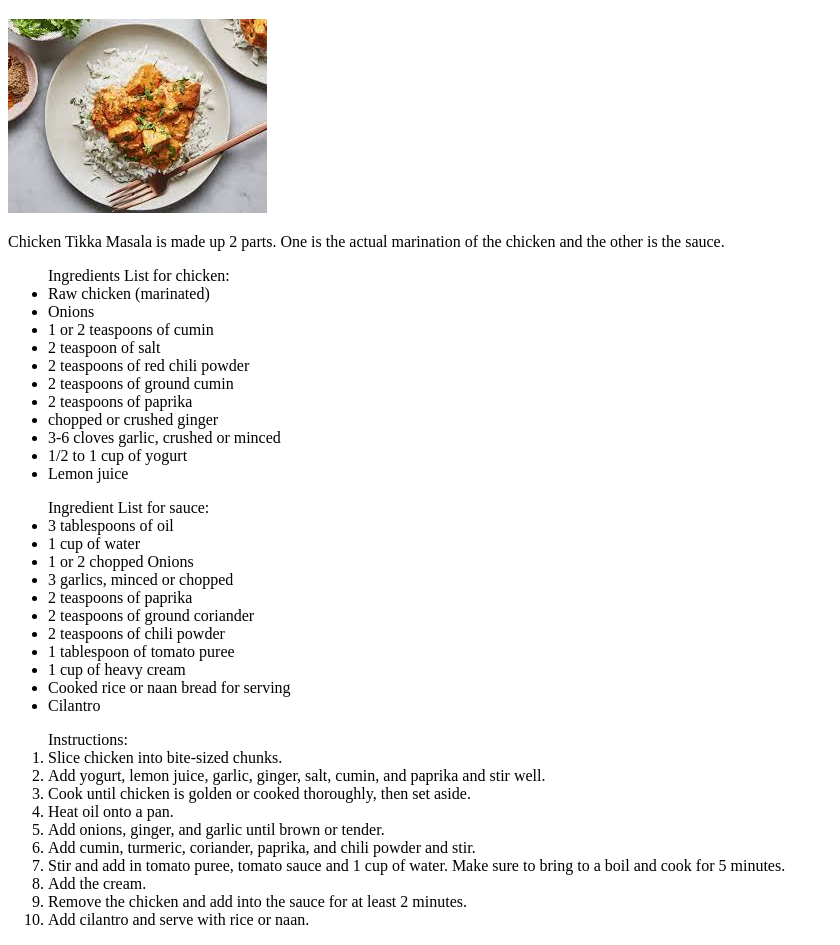
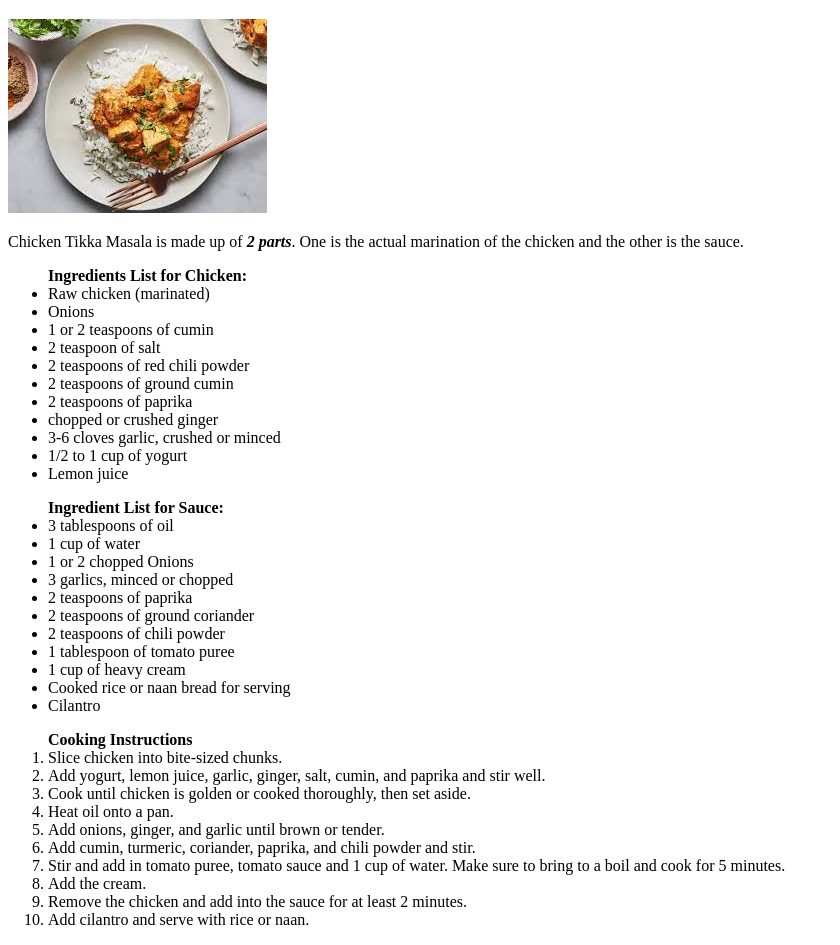
Before and after one commit to fmk1992/Recipes, a plain HTML site: page recipes/ChickenTikkarecipe.html in a window 1280 px wide. Shown: the part 61-1006 px from the top of the page, without its empty margins (0-840 px from the left). Drawn offline with Linux system fonts and the light colour scheme.

Commit message:
Added bold and italicized texts and layout

```diff
--- a/recipes/ChickenTikkarecipe.html
+++ b/recipes/ChickenTikkarecipe.html
@@ -9,10 +9,10 @@
 <body>
     <h1>Chicken Tikka Masala</h1>
     <img src="images/chicken tikka.jpeg" alt="Chicken Tikka Masala">
-    <p>Chicken Tikka Masala is made up 2 parts.
+    <p>Chicken Tikka Masala is made up of <strong><em>2 parts</strong></em>.
         One is the actual marination of the chicken and the other is the sauce.
     </p>
-    <ul>Ingredients List for chicken:
+    <ul><strong>Ingredients List for Chicken:</strong>
         <li>Raw chicken (marinated)</li>
         <li>Onions</li>
         <li>1 or 2 teaspoons of cumin</li>
@@ -26,7 +26,7 @@
         <li>Lemon juice</li>
 
     </ul>
-    <ul>Ingredient List for sauce:
+    <ul><strong>Ingredient List for Sauce:</strong>
         <li>3 tablespoons of oil</li>
         <li>1 cup of water</li>
         <li>1 or 2 chopped Onions</li>
@@ -41,7 +41,7 @@
 
 </ul>
 
-     <ol>Instructions:
+     <ol><strong>Cooking Instructions</strong>
         <li>Slice chicken into bite-sized chunks.</li>
         <li>Add yogurt, lemon juice, garlic, ginger, salt, cumin, and paprika and stir well.</li>
         <li>Cook until chicken is golden or cooked thoroughly, then set aside.</li>
```
